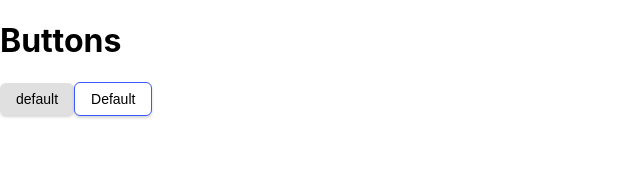
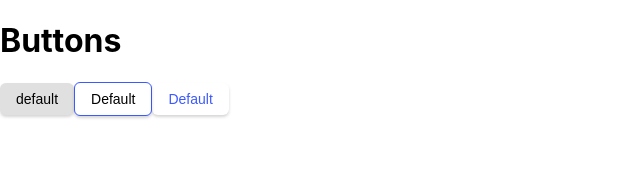
Before and after one commit to sharibeast/button-components, a React (Create React App) app: page / in a window 1280 px wide. Shown: the top 173 px of the page, without its empty margins (0-640 px from the left). Built offline with nearby package versions, Linux system fonts and the light colour scheme.

Commit message:
text variant

```diff
--- a/src/App.tsx
+++ b/src/App.tsx
@@ -30,7 +30,16 @@ const Button = styled('button', {
         border: `1px solid ${blue[100]}`,
 
         '&:hover': {
-          backgroundColor: 'rgba(41,98,255,0.1)'
+          backgroundColor: `${blue[400]}`
+        }
+      },
+      text: {
+        background: 'none',
+        border: 'color',
+        color: `${blue[100]}`,
+
+        '&:hover': {
+          backgroundColor: `${blue[400]}`
         }
       }
     }
@@ -43,6 +52,7 @@ function App() {
       <h1>Buttons</h1>
       <Button>default</Button>
       <Button variant='outline'>Default</Button>
+      <Button variant='text'>Default</Button>
 
     </div>
   );
--- a/src/interface/index.ts
+++ b/src/interface/index.ts
@@ -2,6 +2,7 @@ export interface Color {
   100: string;
   200: string;
   300: string;
+  400:string;
 }
 
 export interface Red {
--- a/src/utils/color.ts
+++ b/src/utils/color.ts
@@ -5,6 +5,7 @@ export const blue: Color = {
   100: '#3D5AFE',
   200: '#2962FF',
   300: '#0039CB',
+  400:'rgba(41,98,255,0.1)'
 };
 
 export const red: Red = {
```
